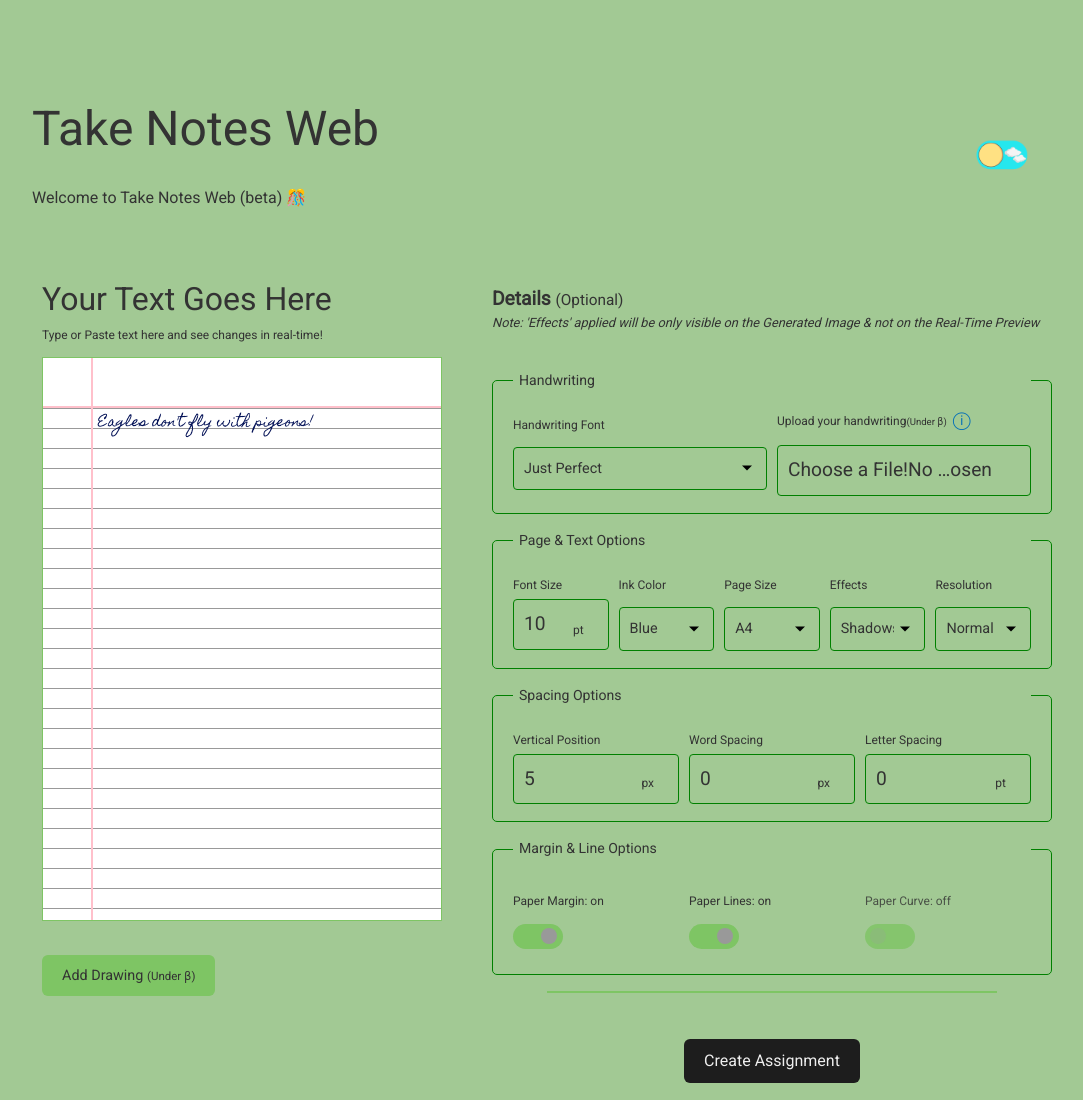
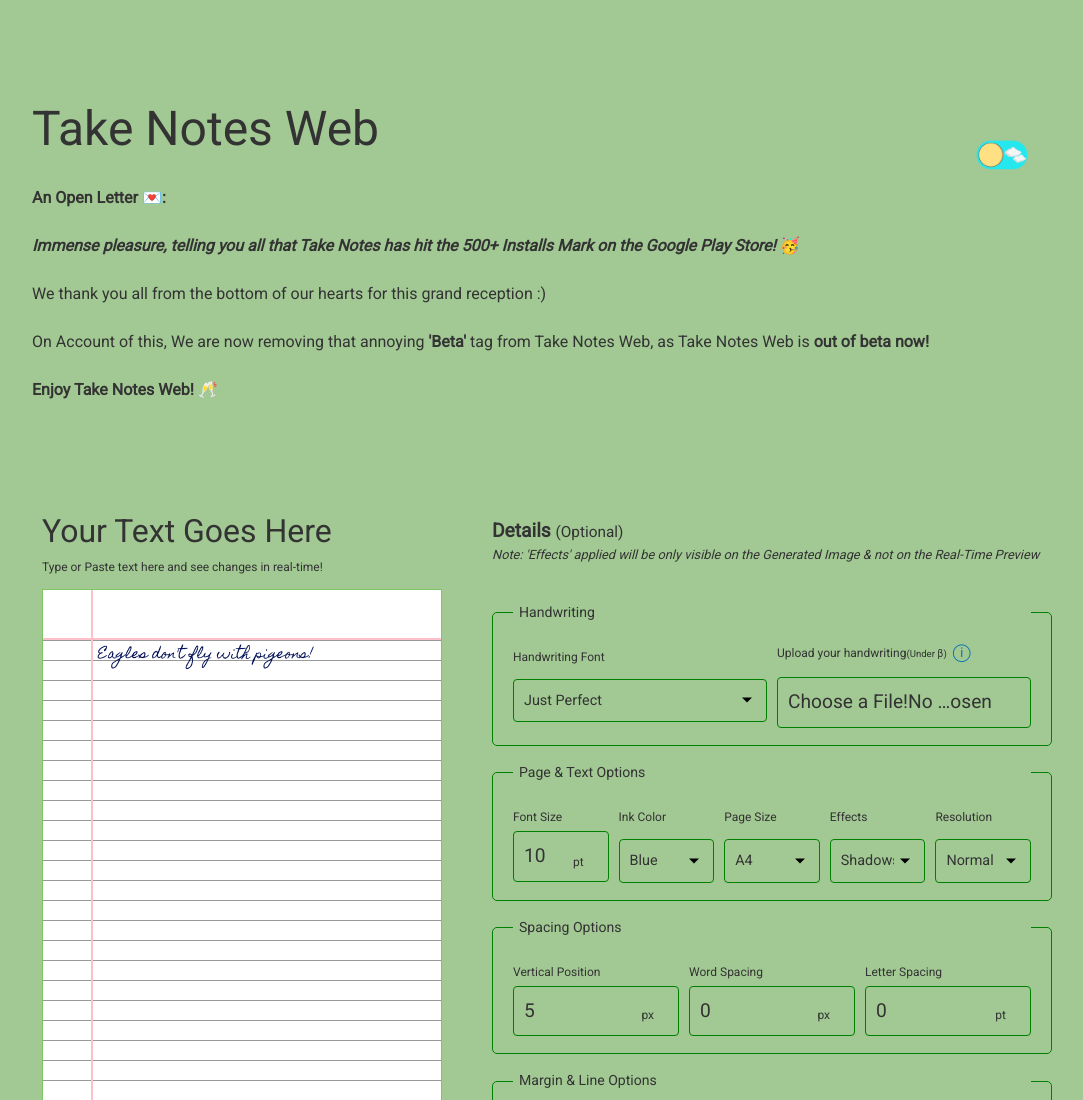
Before and after one commit to the-rebooted-coder/Take-Notes-Web, a website with bundled scripts: page docs/take-notes.html in a window 1280 px wide. Shown: the top 1100 px of the page, without its empty margins (68-1151 px from the left). Built offline with nearby package versions, Linux system fonts and the light colour scheme; no server answers; a web font is replaced by a local one.

Commit message:
Updated with Achievement Text

```diff
--- a/docs/take-notes.html
+++ b/docs/take-notes.html
@@ -88,8 +88,7 @@
       </button>
       <h1>Take Notes Web</h1>
       <section style="font-size: 1rem; padding: 20px 0px;">
-        <p>
-          Welcome to Take Notes Web (beta) 🎊
+      <p><strong>An Open Letter 💌:</strong><br /><br /><strong><em>Immense pleasure, telling you all that Take Notes has hit the 500+ Installs Mark on the Google Play Store! </em>🥳</strong><br /><br />We thank you all from the bottom of our hearts for this grand reception :)<br /><br />On Account of this, We are now removing that annoying <strong>'Beta'</strong> tag from Take Notes Web, as Take Notes Web is <strong>out of beta now!</strong><br /><br /><strong>Enjoy Take Notes Web! 🥂</strong></p>
          <br><br>
         </p>
       </section>
```
